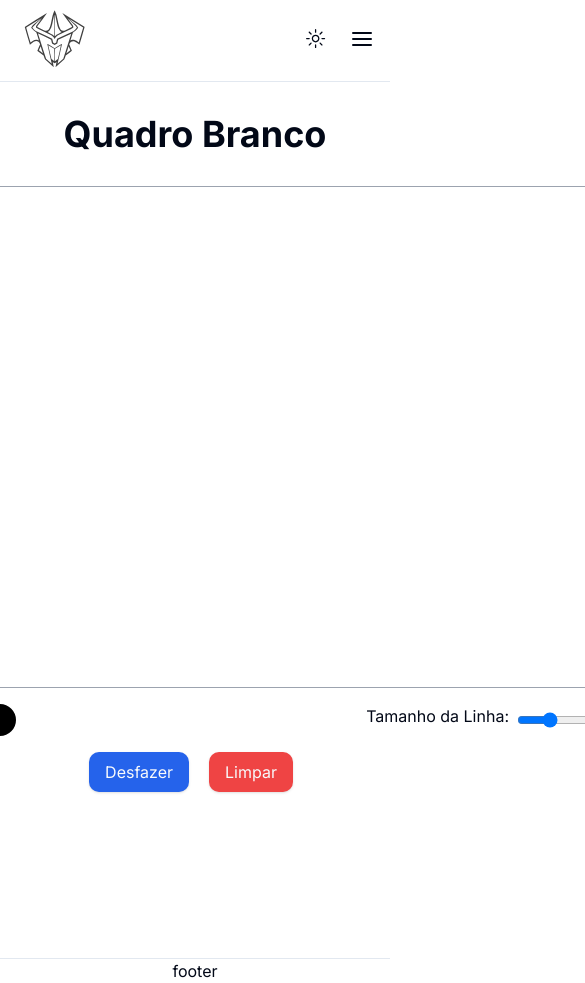
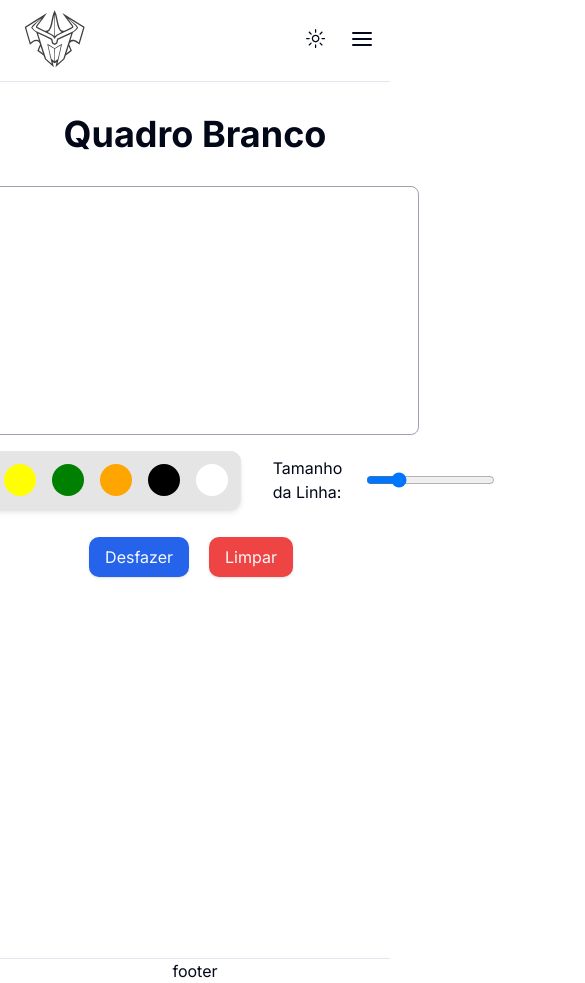
Before and after one commit to giovannivicentin/megazord, a Next.js app: page /whiteboard in a window 390 px wide. Shown: the top 983 px of the page, 585 px wide, since content can reach past the window. Built offline with nearby package versions, Linux system fonts and the light colour scheme.

Commit message:
feat: make the whiteboard canva responsive

```diff
--- a/src/components/whiteboard.tsx
+++ b/src/components/whiteboard.tsx
@@ -1,5 +1,5 @@
 'use client'
-import { MouseEvent, useEffect, useRef, useState, useCallback } from 'react'
+import { MouseEvent, useCallback, useEffect, useRef, useState } from 'react'
 
 interface DrawingAction {
   path: { x: number; y: number }[]
@@ -37,18 +37,29 @@ export default function WhiteboardCanvas() {
     },
     [drawingActions],
   )
-
   useEffect(() => {
+    const handleResize = () => {
       if (canvasRef.current) {
         const canvas = canvasRef.current
-      canvas.width = 900
-      canvas.height = 500
+        const parentDiv = canvas.parentElement
+
+        if (parentDiv) {
+          canvas.width = parentDiv.offsetWidth
+          canvas.height = parentDiv.offsetWidth * (500 / 900)
+
           const ctx = canvas.getContext('2d')
           if (ctx) {
             setContext(ctx)
             reDrawPreviousData(ctx)
           }
         }
+      }
+    }
+
+    requestAnimationFrame(handleResize)
+
+    window.addEventListener('resize', handleResize)
+    return () => window.removeEventListener('resize', handleResize)
   }, [reDrawPreviousData])
 
   const startDrawing = (e: MouseEvent<HTMLCanvasElement>) => {
@@ -137,23 +148,25 @@ export default function WhiteboardCanvas() {
   }
 
   return (
-    <div>
+    <div className="flex flex-col items-center justify-center max-w-md sm:max-w-xl md:max-w-3xl xl:max-w-4xl">
       <canvas
         ref={canvasRef}
         onMouseDown={startDrawing}
         onMouseMove={draw}
         onMouseUp={endDrawing}
         onMouseOut={endDrawing}
-        className="border border-gray-400"
+        className="border rounded-sm border-gray-400 w-full"
       />
-      <div className="flex my-4">
-        <div className="flex justify-center space-x-4">
+      <div className="flex my-4 gap-4 items-center">
+        <div className="flex justify-center space-x-4 border p-3 rounded-md bg-neutral-200 dark:bg-muted shadow-md">
           {['red', 'blue', 'yellow', 'green', 'orange', 'black', 'white'].map(
             (color) => (
               <div
                 key={color}
                 className={`w-8 h-8 rounded-full cursor-pointer ${
-                  currentColor === color ? 'border-4 border-black' : ''
+                  currentColor === color
+                    ? 'border-4 border-black dark:border-white'
+                    : ''
                 }`}
                 style={{ backgroundColor: color }}
                 onClick={() => changeColor(color)}
```
Lines whose indentation alone changed are shown as unchanged.
